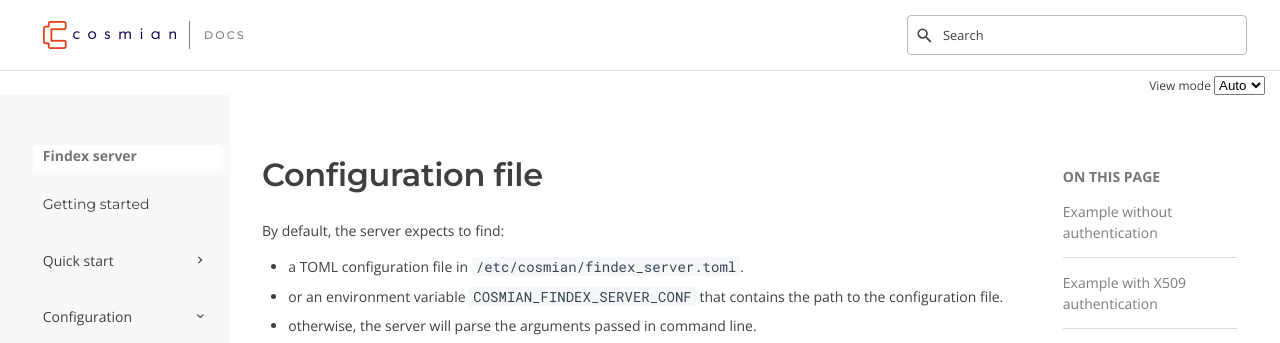
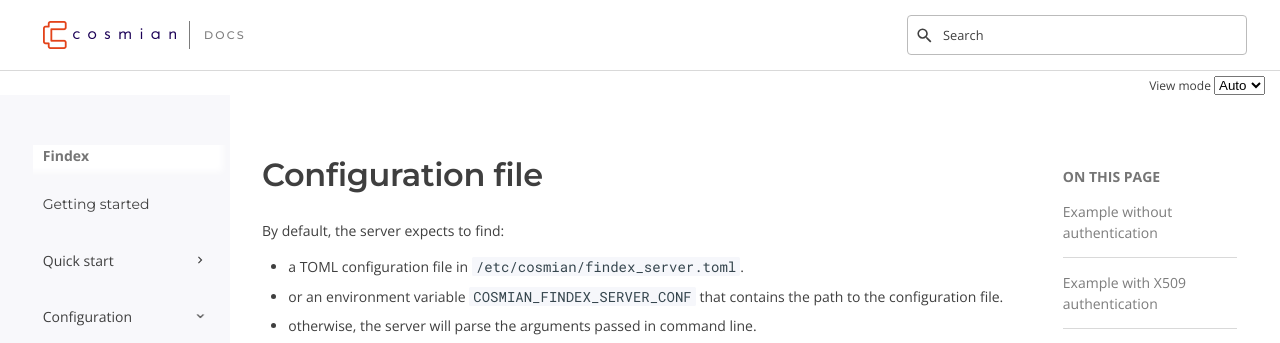
Before and after one commit to Cosmian/findex-server, an MkDocs documentation site: the page built from documentation/docs/configuration.md, in a window 1280 px wide. Shown: the top 343 px of the page. Built offline with MkDocs 1.6.1 and Material for MkDocs 9.7.7, drawn with Linux system fonts in a browser that asks for light colours.

Commit message:
docs: rename Findex server

```diff
--- a/documentation/includes.yml
+++ b/documentation/includes.yml
@@ -1,6 +1,6 @@
 ---
 title: Cosmian Findex server
-subtitle: Findex server
+subtitle: Findex
 citation_package: biblatex
 # bibliography:
 # - biblio.bib
--- a/documentation/mkdocs.yml
+++ b/documentation/mkdocs.yml
@@ -1,5 +1,5 @@
 ---
-site_name: Findex server
+site_name: Findex
 site_url: https://docs.cosmian.com/
 copyright: © Copyright 2018-2025 Cosmian. All rights reserved
 dev_addr: localhost:8003
```
